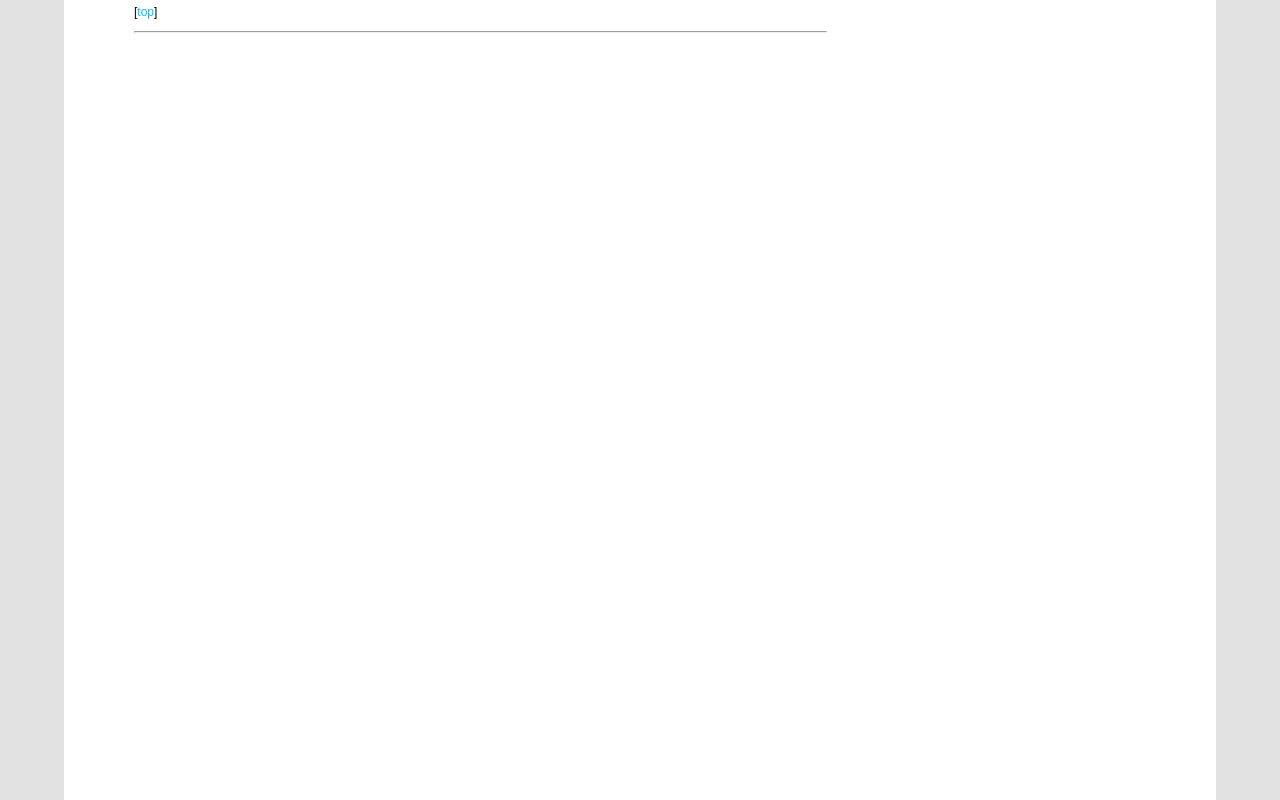
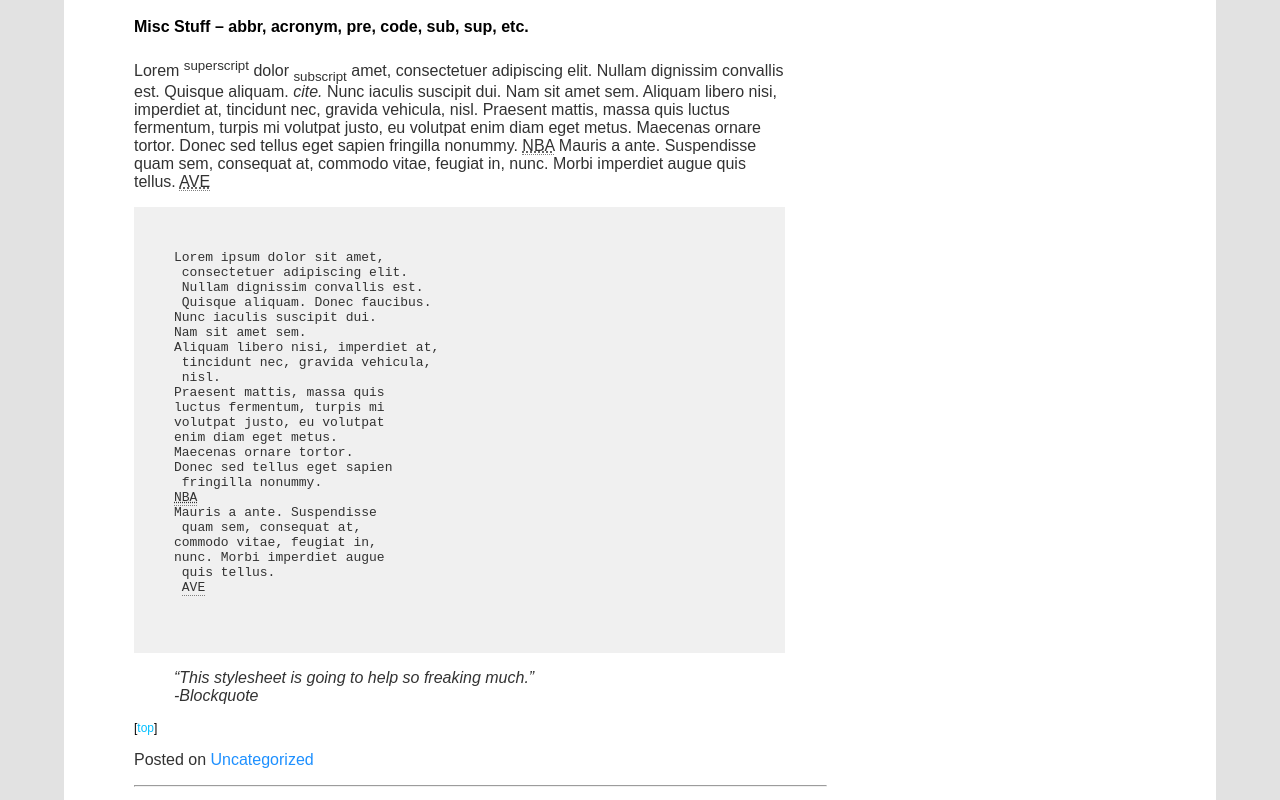
Before and after one commit to killsanghyuck/killsanghyuck.github.com, a plain HTML site: page index.html in a window 1280 px wide. Shown: the part 3520-4320 px from the top of the page. Drawn offline with Linux system fonts and the light colour scheme.

Commit message:
twentyeleven

```diff
--- a/index.html
+++ b/index.html
@@ -49,8 +49,8 @@
             </a>
                 <p class="p">Posted on <a href="#">September 5,2008</a></p>
             <br>
-            <p class="p1">The purpose of this HTML is to help determine what default settings are with CSS<br> and to make sure
-                that all possible HTML Elements are included in this HTML so as to<br> not miss any possible Elements when
+            <p class="p1">The purpose of this HTML is to help determine what default settings are with CSS and to make sure
+                that all possible HTML Elements are included in this HTML so as to not miss any possible Elements when
                 designing a site.
             </p>
             <hr>
@@ -64,18 +64,18 @@
             <hr>
             <h4>Paragraph</h4>
             <p class="p1">Lorem ipsum dolor sit amet, <a href="#">test link</a> adipiscing elit.
-                Nullam dignissim convallis est.<br> Quisque aliquam. Donec faucibus. Nunc iaculis suscipit dui. Nam sit amet
-                sem. Aliquam<br> libero nisi, imperdiet at, tincidunt nec, gravida vehicula, nisl. Praesent mattis, massa
-                quis<br> luctus fermentum, turpis mi volutpat justo, eu volutpat enim diam eget metus. Maecenas<br> ornare
-                tortor. Donec sed tellus eget sapien fringilla nonummy. Mauris a ante. Suspendisse<br> quam sem, consequat at,
+                Nullam dignissim convallis est. Quisque aliquam. Donec faucibus. Nunc iaculis suscipit dui. Nam sit amet
+                sem. Aliquam libero nisi, imperdiet at, tincidunt nec, gravida vehicula, nisl. Praesent mattis, massa
+                quis luctus fermentum, turpis mi volutpat justo, eu volutpat enim diam eget metus. Maecenas ornare
+                tortor. Donec sed tellus eget sapien fringilla nonummy. Mauris a ante. Suspendisse quam sem, consequat at,
                 commodo vitae, feugiat in, nunc. Morbi imperdiet augue quis tellus.</p>
             <br>
-            <p class="p1">Lorem ipsum dolor sit amet, emphasis consectetuer adipiscing elit. Nullam dignissim<br> convallis est.
-                Quisque aliquam. Donec faucibus. Nunc iaculis suscipit dui. Nam sit amet<br> sem. Aliquam libero nisi, imperdiet
-                at, tincidunt nec, gravida vehicula, nisl. Praesent mattis,<br> massa quis luctus fermentum, turpis mi volutpat
-                justo, eu volutpat enim diam eget metus.<br> Maecenas ornare tortor. Donec sed tellus eget sapien fringilla
-                nonummy. Mauris a ante.<br> Suspendisse quam sem, consequat at, commodo vitae, feugiat in, nunc. Morbi imperdiet
-                <br>augue quis tellus.</p>
+            <p class="p1">Lorem ipsum dolor sit amet, emphasis consectetuer adipiscing elit. Nullam dignissim convallis est.
+                Quisque aliquam. Donec faucibus. Nunc iaculis suscipit dui. Nam sit amet sem. Aliquam libero nisi, imperdiet
+                at, tincidunt nec, gravida vehicula, nisl. Praesent mattis, massa quis luctus fermentum, turpis mi volutpat
+                justo, eu volutpat enim diam eget metus. Maecenas ornare tortor. Donec sed tellus eget sapien fringilla
+                nonummy. Mauris a ante. Suspendisse quam sem, consequat at, commodo vitae, feugiat in, nunc. Morbi imperdiet
+                augue quis tellus.</p>
             <p class="top">[<a href="#">top</a>]</p>
             <hr>
             <h4>List types</h4>
@@ -99,12 +99,12 @@
             <p class="top">[<a href="#">top</a>]</p>
             <hr>
             <h4>Forms</h4>
-            <p class="p1">Legend<br>Lorem ipsum dolor sit amet, consectetuer adipiscing elit. Nullam dignissim convallis est.
-                <br>Quisque aliquam. Donec faucibus. Nunc iaculis suscipit dui. Nam sit amet sem. Aliquam<br> libero nisi,
-                imperdiet at, tincidunt nec, gravida vehicula, nisl. Praesent mattis, massa quis<br> luctus fermentum, turpis mi
+            <p class="p1">Legend Lorem ipsum dolor sit amet, consectetuer adipiscing elit. Nullam dignissim convallis est.
+                Quisque aliquam. Donec faucibus. Nunc iaculis suscipit dui. Nam sit amet sem. Aliquam libero nisi,
+                imperdiet at, tincidunt nec, gravida vehicula, nisl. Praesent mattis, massa quis luctus fermentum, turpis mi
                 volutpat justo, eu volutpat enim diam eget metus.</p>
             <h4>Forms Element</h4>
-            <p class="p1">Lorem ipsum dolor sit amet, consectetuer adipiscing elit. Nullam dignissim convallis est.<br> Quisque
+            <p class="p1">Lorem ipsum dolor sit amet, consectetuer adipiscing elit. Nullam dignissim convallis est. Quisque
                 aliquam. Donec faucibus. Nunc iaculis suscipit dui.
             </p>
             <form name="input" method="post" action="#">
@@ -156,6 +156,52 @@
             <br>
             <p class="top">[<a href="#">top</a>]</p>
             <hr>
+            <h4>Misc Stuff – abbr, acronym, pre, code, sub, sup, etc.</h4>
+            <p class="p1">Lorem <sup>superscript</sup> dolor <sub>subscript</sub> amet, consectetuer adipiscing elit. Nullam
+                dignissim convallis est. Quisque aliquam. <cite>cite.</cite> Nunc iaculis suscipit dui. Nam sit amet sem.
+                Aliquam libero nisi, imperdiet at, tincidunt
+                nec, gravida vehicula, nisl. Praesent mattis, massa quis luctus fermentum, turpis mi volutpat justo, eu volutpat
+                enim diam eget metus. Maecenas ornare tortor. Donec sed tellus eget sapien fringilla nonummy.
+                <acronym title="National Basketball Association">NBA</acronym> Mauris a ante.
+                Suspendisse quam sem, consequat at, commodo vitae, feugiat in, nunc. Morbi imperdiet augue quis tellus.
+                <acronym title="Avenue">AVE</acronym>
+            </p>
+            <pre>
+            <p class="p1">
+Lorem ipsum dolor sit amet,
+ consectetuer adipiscing elit.
+ Nullam dignissim convallis est.
+ Quisque aliquam. Donec faucibus.
+Nunc iaculis suscipit dui.
+Nam sit amet sem.
+Aliquam libero nisi, imperdiet at,
+ tincidunt nec, gravida vehicula,
+ nisl.
+Praesent mattis, massa quis
+luctus fermentum, turpis mi
+volutpat justo, eu volutpat
+enim diam eget metus.
+Maecenas ornare tortor.
+Donec sed tellus eget sapien
+ fringilla nonummy.
+<acronym title="National Basketball Association">NBA</acronym>
+Mauris a ante. Suspendisse
+ quam sem, consequat at,
+commodo vitae, feugiat in,
+nunc. Morbi imperdiet augue
+ quis tellus.
+ <addr title="Avenue">AVE</addr>
+ </p>
+            </pre>
+            <blockquote>
+                <p class="p1">
+                    “This stylesheet is going to help so freaking much.”<br>
+                    -Blockquote
+                </p>
+            </blockquote>
+            <p class="top">[<a href="#">top</a>]</p>
+            <p class="p1">Posted on <a href="#">Uncategorized</a></p>
+            <hr>
         </div>
         <div id="side">
             <input type="text" placeholder="Search">
--- a/stylesheets/twentyeleven.css
+++ b/stylesheets/twentyeleven.css
@@ -193,6 +193,21 @@ nav ul li a:hover{
     padding: 7px;
     border-bottom: 1px solid;
 }
+#post acronym,addr{
+    border-bottom: 1px dotted gray;
+    cursor: help;
+}
+#post pre{
+    margin-left: 40px;
+    font-size: 13px;
+    background-color: RGB(240,240,240);
+}
+#post pre .p1{
+    font-size: 13px;
+}
+#post blockquote{
+    font-style: italic;
+}
 #side{
     width: 20%;
     color: dimgray;
```
